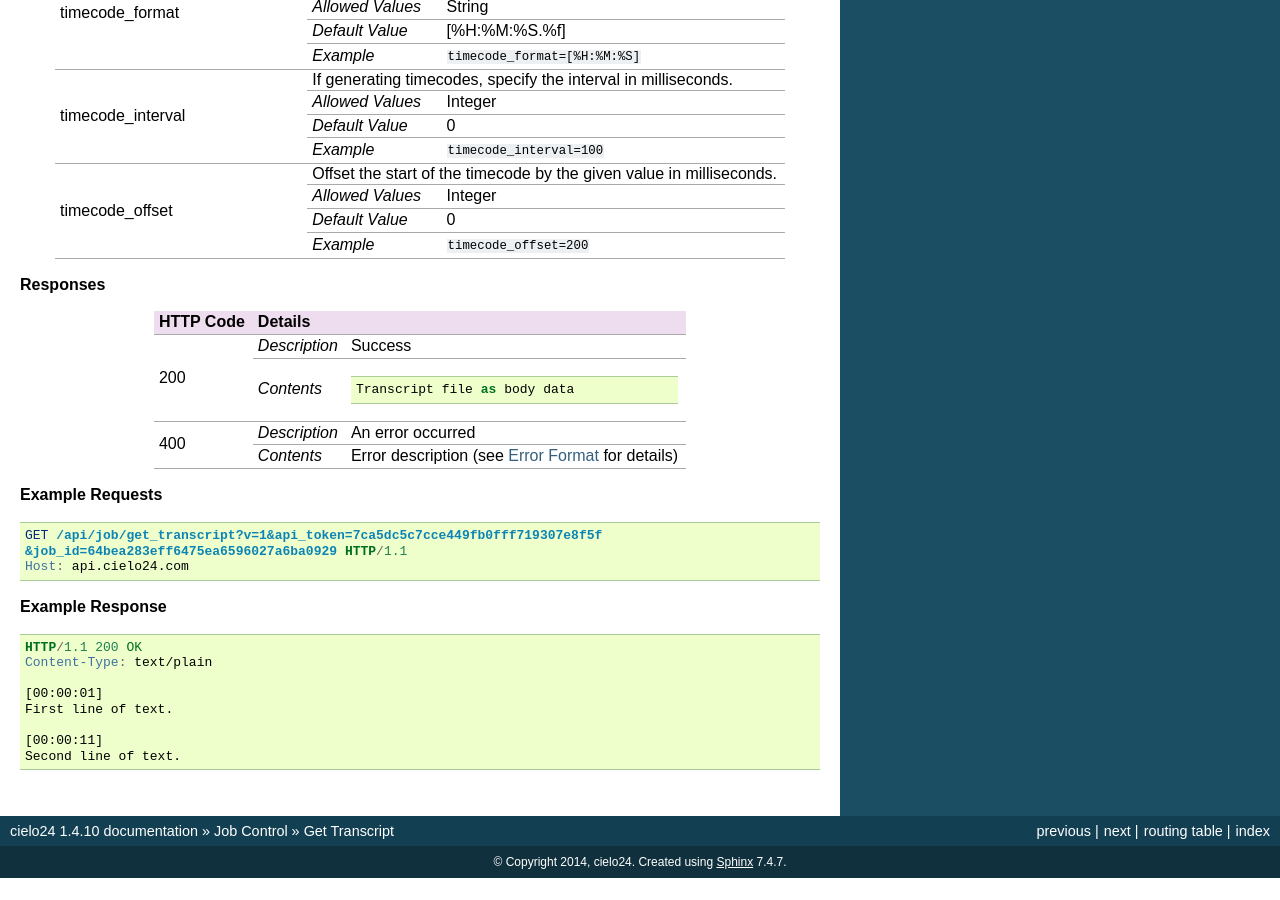
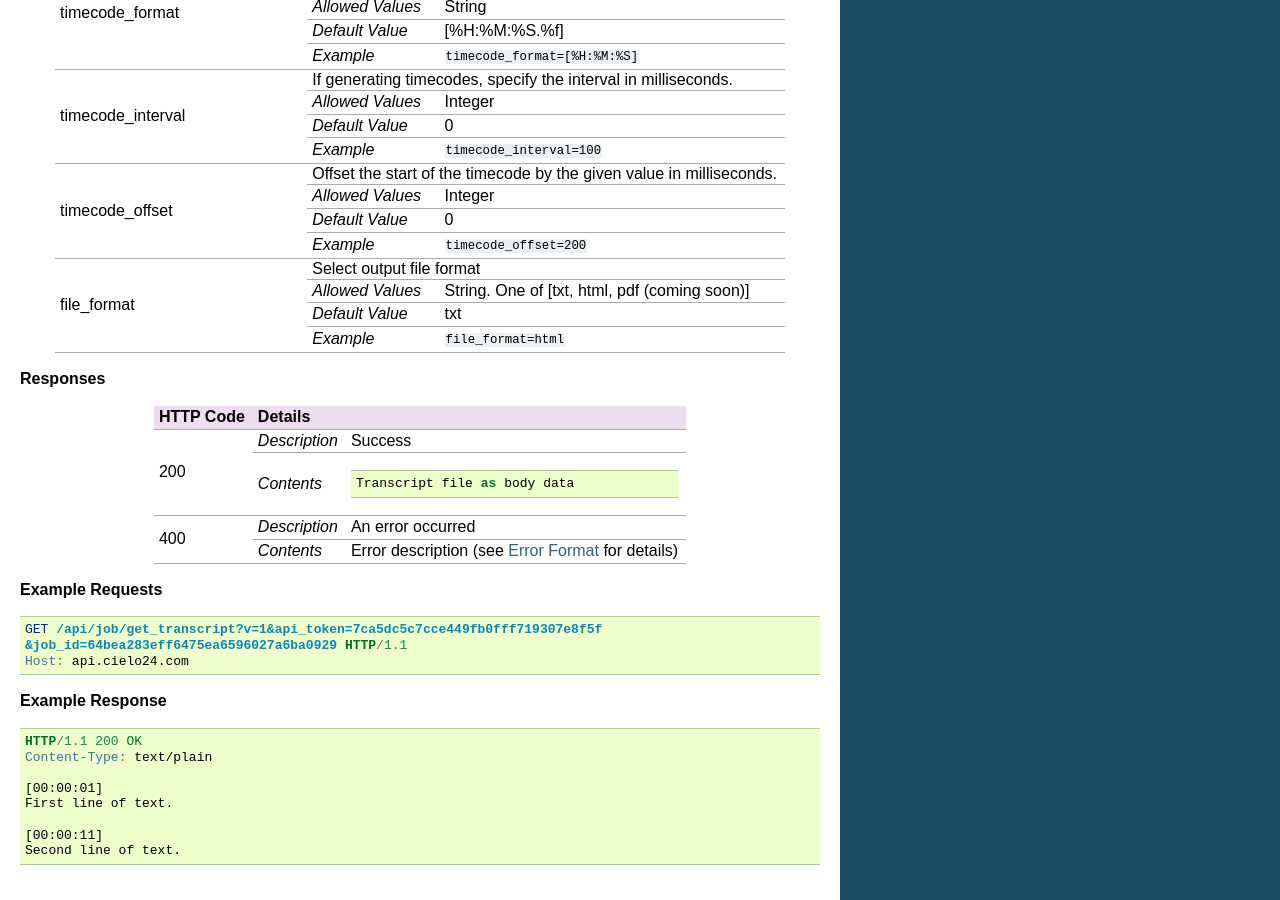
Before and after one commit to cielo24/Docs, a Sphinx documentation site: the page built from api/source/job_control/get_transcript.rst, in a window 1280 px wide and 900 px high, scrolled down 2079 px. Built offline with Sphinx 7.4.7, drawn with Linux system fonts in a browser that asks for light colours; before the commit the page ends 2957 px from its top, so only the background shows below that.

Commit message:
Add output file format parameter to get_transcript call

```diff
--- a/api/source/job_control/get_transcript.rst
+++ b/api/source/job_control/get_transcript.rst
@@ -221,6 +221,17 @@ The job must have completed transcription before a transcript can be downloaded.
 |                               +------------------+-----------------------------------------------------------+
 |                               | `Example`        | ``timecode_offset=200``                                   |
 +-------------------------------+------------------+-----------------------------------------------------------+
+| file_format                   | .. raw:: html                                                                |
+|                               |                                                                              |
+|                               |  Select output file format                                                   |
+|                               |                                                                              |
+|                               +------------------+-----------------------------------------------------------+
+|                               | `Allowed Values` | String. One of [txt, html, pdf (coming soon)]             |
+|                               +------------------+-----------------------------------------------------------+
+|                               | `Default Value`  | txt                                                       |
+|                               +------------------+-----------------------------------------------------------+
+|                               | `Example`        | ``file_format=html``                                      |
++-------------------------------+------------------+-----------------------------------------------------------+
 
 **Responses**
 
```
